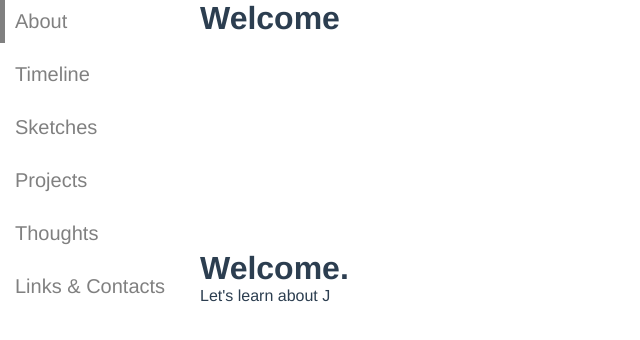
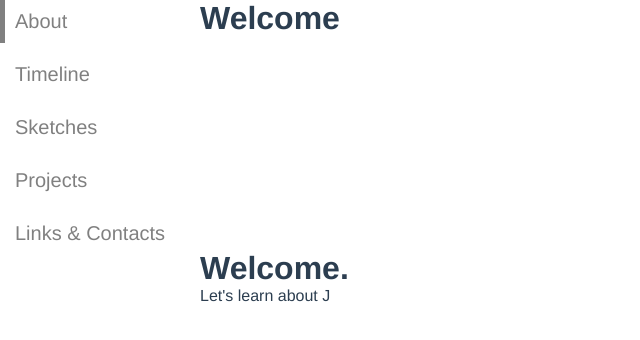
Before and after one commit to jko206/hello-jko, a Vue app: page / in a window 1280 px wide. Shown: the top 340 px of the page, without its empty margins (0-640 px from the left). Built offline with nearby package versions, Linux system fonts and the light colour scheme.

Commit message:
remove thoughts for now

```diff
--- a/src/components/side-menu.vue
+++ b/src/components/side-menu.vue
@@ -4,7 +4,7 @@
     <router-link to="/timeline">Timeline</router-link>
     <router-link to="/sketches">Sketches</router-link>
     <router-link to="/projects">Projects</router-link>
-    <router-link to="/thoughts">Thoughts</router-link>
+    <!-- <router-link to="/thoughts">Thoughts</router-link> -->
     <router-link to="/links-contacts">Links &amp; Contacts</router-link>
   </nav>
 </template>
```
